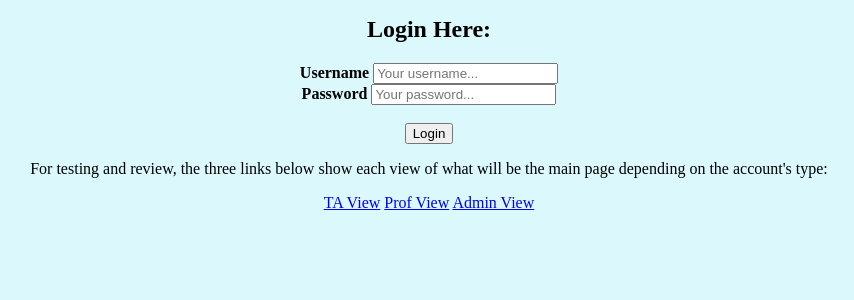
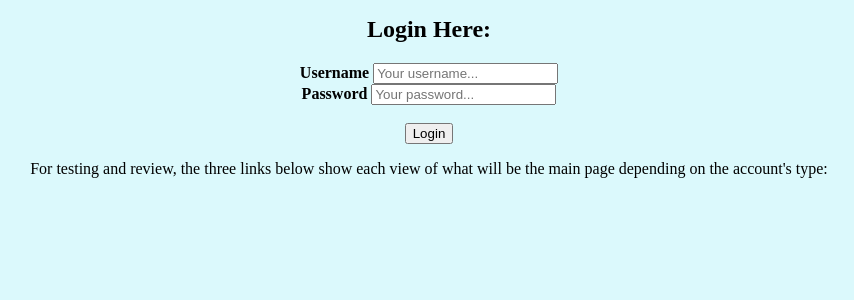
Before and after one commit to oliverswenson-uwm/GroupProject, a Django app: page / in a window 1280 px wide. Shown: the part 160-460 px from the top of the page, without its empty margins (211-1065 px from the left). Run offline with Django 3.2, Linux system fonts and the light colour scheme.

Commit message:
removed debug views from login page

```diff
--- a/GroupNullProject/templates/index.html
+++ b/GroupNullProject/templates/index.html
@@ -36,9 +36,9 @@
     type:</p>
 
 
-<a href="tapage.html">TA View</a>
+<!--<a href="tapage.html">TA View</a>
 <a href="profpage.html">Prof View</a>
-<a href="adminpage.html">Admin View</a>
+<a href="adminpage.html">Admin View</a>-->
 
 
 </body>
```
Also changed, not shown: db.sqlite3.
